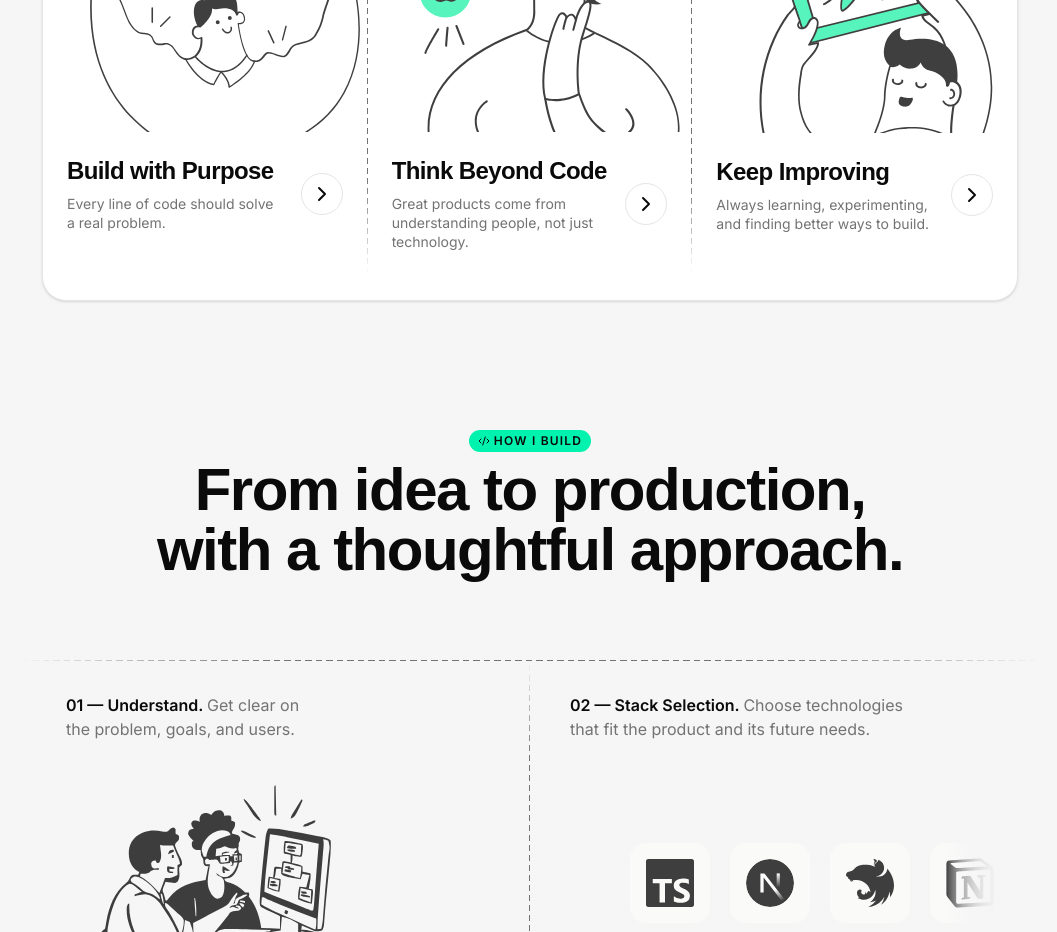
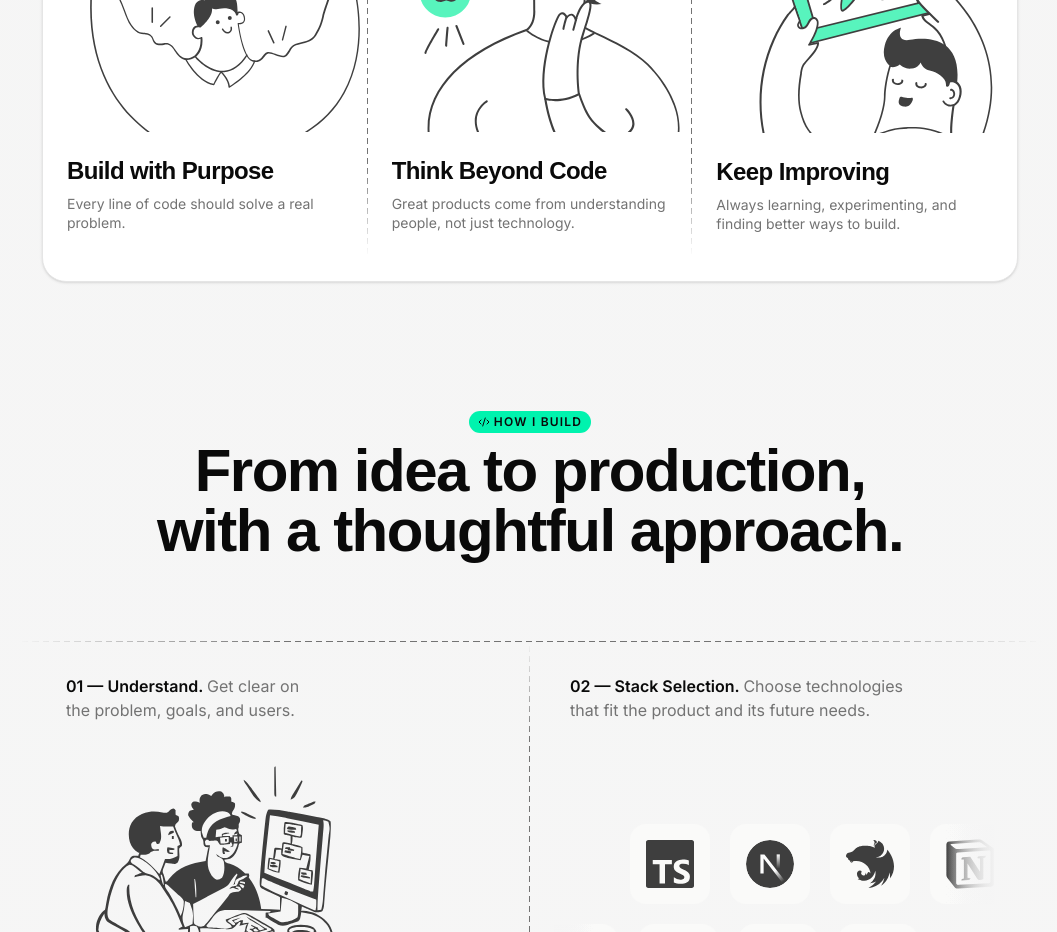
Before and after one commit to muhammadhasnainsaeed/portfolio, a Next.js app: page / in a window 1280 px wide. Shown: the part 2560-3492 px from the top of the page, without its empty margins (110-1167 px from the left). Built offline with nearby package versions, Linux system fonts and the light colour scheme.

Commit message:
Remove link from feature block items

```diff
--- a/src/components/blocks/features.tsx
+++ b/src/components/blocks/features.tsx
@@ -74,8 +74,7 @@ export const Features = () => {
                     />
                   </div>
 
-                  <Link
-                    href="#"
+                  <div
                     className={
                       "group flex items-center justify-between gap-4 pe-4 pt-4 md:pe-6 md:pt-6"
                     }
@@ -88,11 +87,7 @@ export const Features = () => {
                         {item.des}
                       </p>
                     </div>
-
-                    <div className="rounded-full border p-2">
-                      <ChevronRight className="size-4 transition-transform group-hover:translate-x-1 lg:size-6" />
-                    </div>
-                  </Link>
+                  </div>
                 </div>
                 {i < items.length - 1 && (
                   <div className="relative hidden md:block">
```
Also changed, not shown: public/about/avatar.webp.
